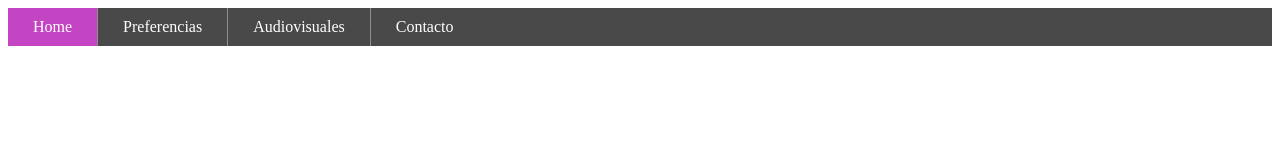
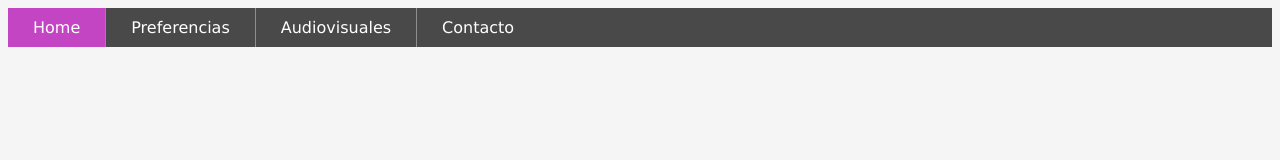
Before and after one commit to gabrielamsanchez/css_project, a plain HTML site: page index.html in a window 1280 px wide. Drawn offline with Linux system fonts and the light colour scheme.

```diff
--- a/style.css
+++ b/style.css
@@ -1,3 +1,8 @@
+body{
+    font-family: Verdana, Geneva, Tahoma, sans-serif;
+    background-color: whitesmoke;
+    color: white;
+}
 ul{
     list-style-type: none;
     margin: 0;
```
Also changed, not shown: index.html (+1 -0 lines).
